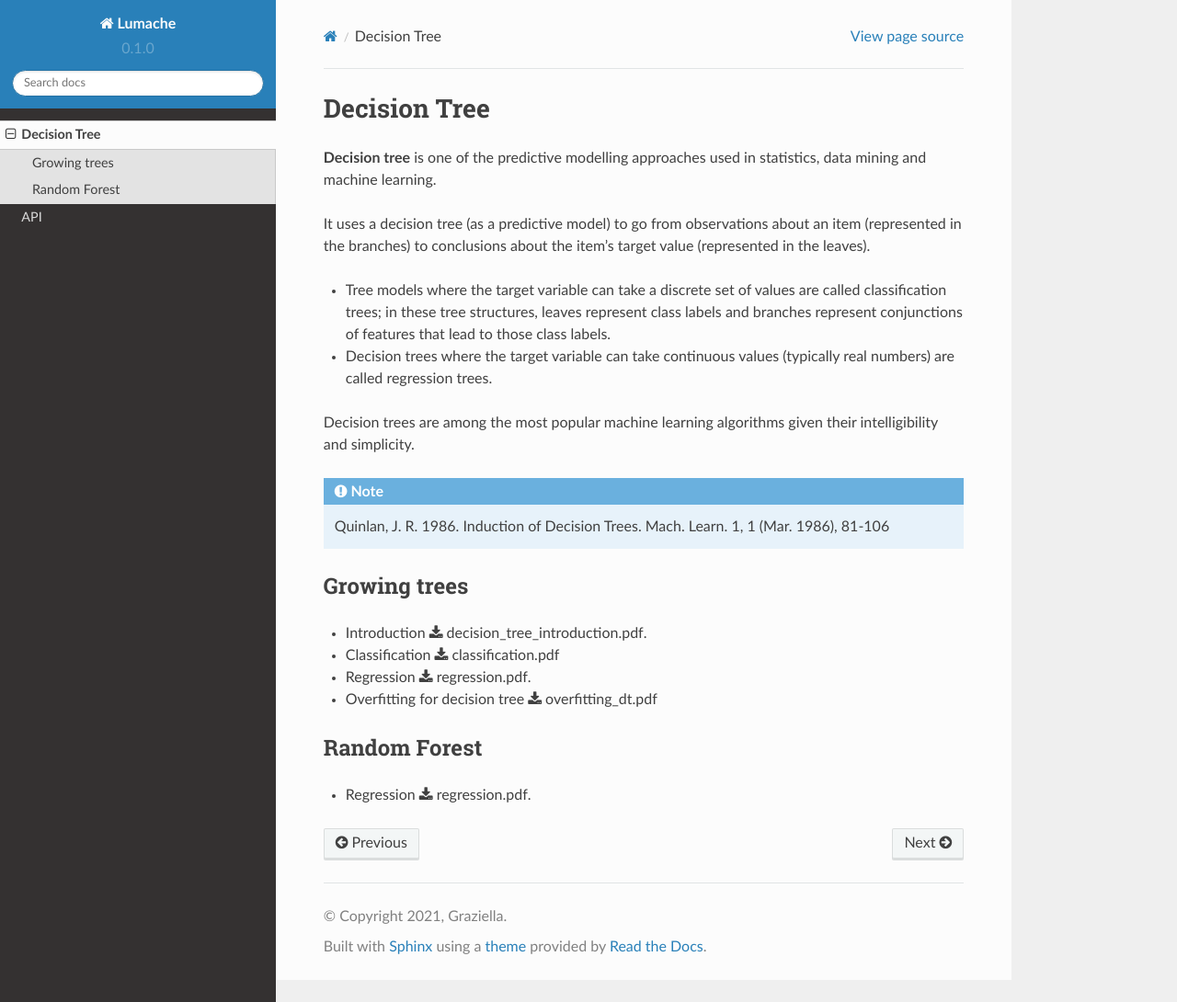
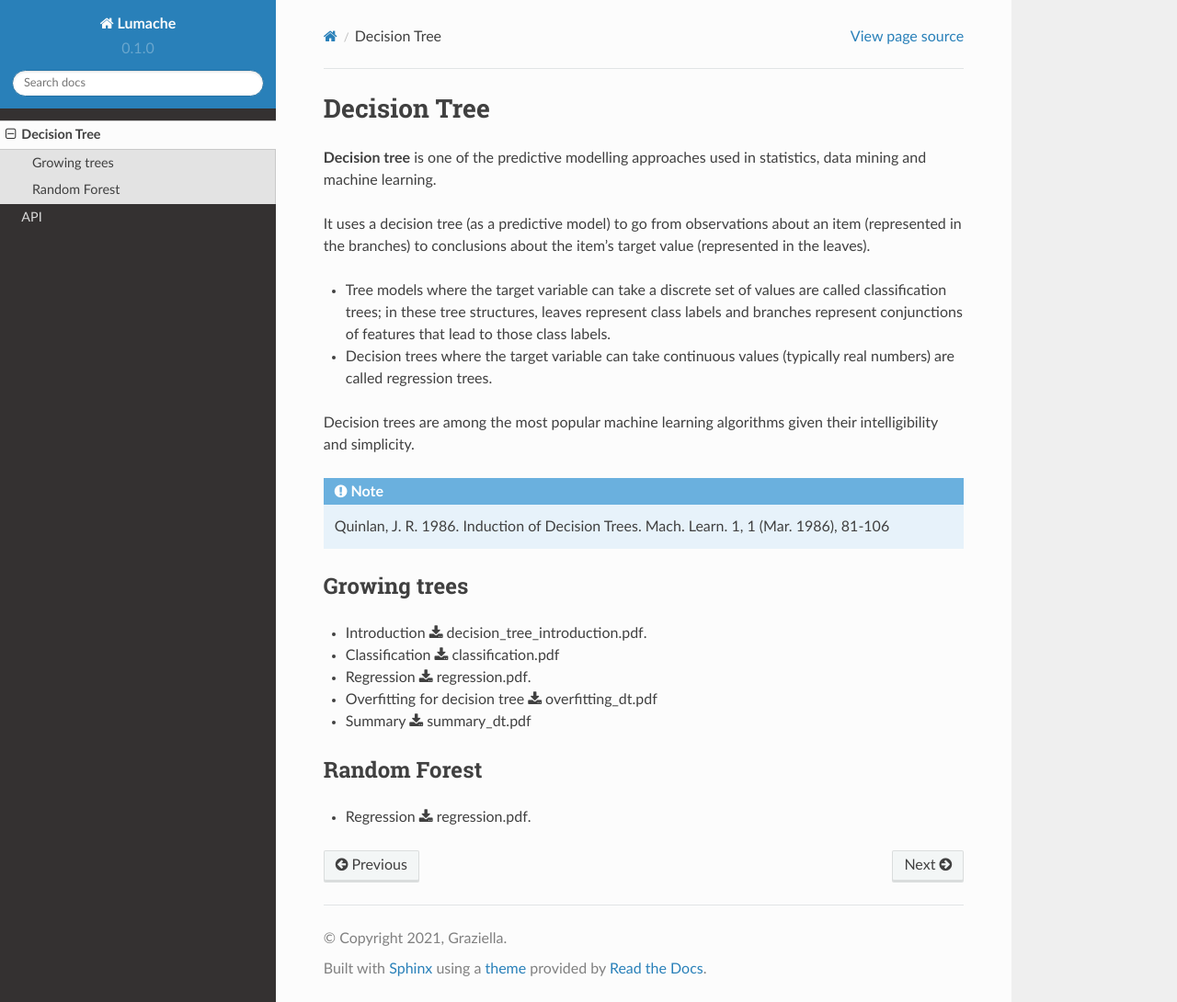
Before and after one commit to jzanetti/Sijin_ML, a Sphinx documentation site: the page built from docs/source/decision_tree/decision_tree.rst, in a window 1280 px wide and 1090 px high. Shown: the whole window at 92% size. Built offline with Sphinx 7.4.7 and the Read the Docs theme 2.0.0, drawn with Linux system fonts in a browser that asks for light colours.

Commit message:
Update decision_tree.rst

```diff
--- a/docs/source/decision_tree/decision_tree.rst
+++ b/docs/source/decision_tree/decision_tree.rst
@@ -21,6 +21,7 @@ Growing trees
 * Classification :download:`classification.pdf <dt_classification.pdf>`
 * Regression :download:`regression.pdf <dt_regression.pdf>`.
 * Overfitting for decision tree :download:`overfitting_dt.pdf <dt_overfitting.pdf>`
+* Summary :download:`summary_dt.pdf <dt_summary.pdf>`
 
 Random Forest
 --------
```
